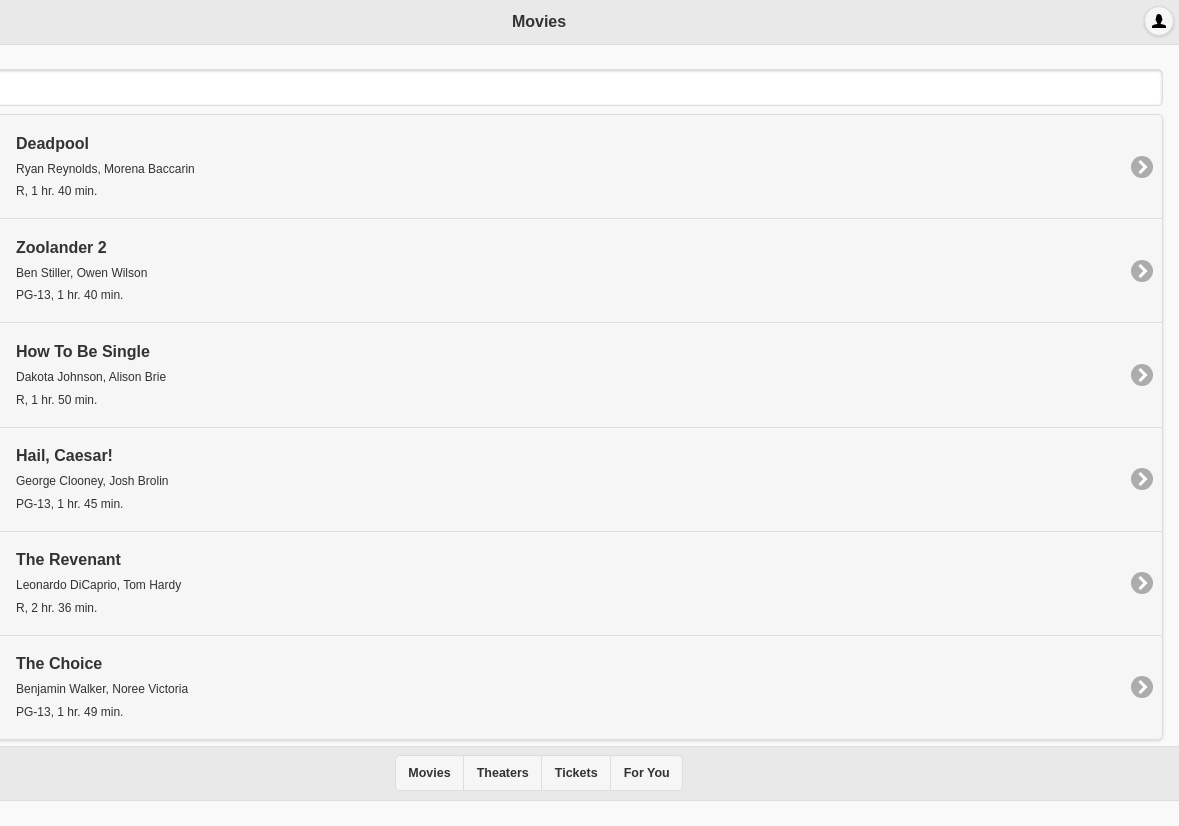
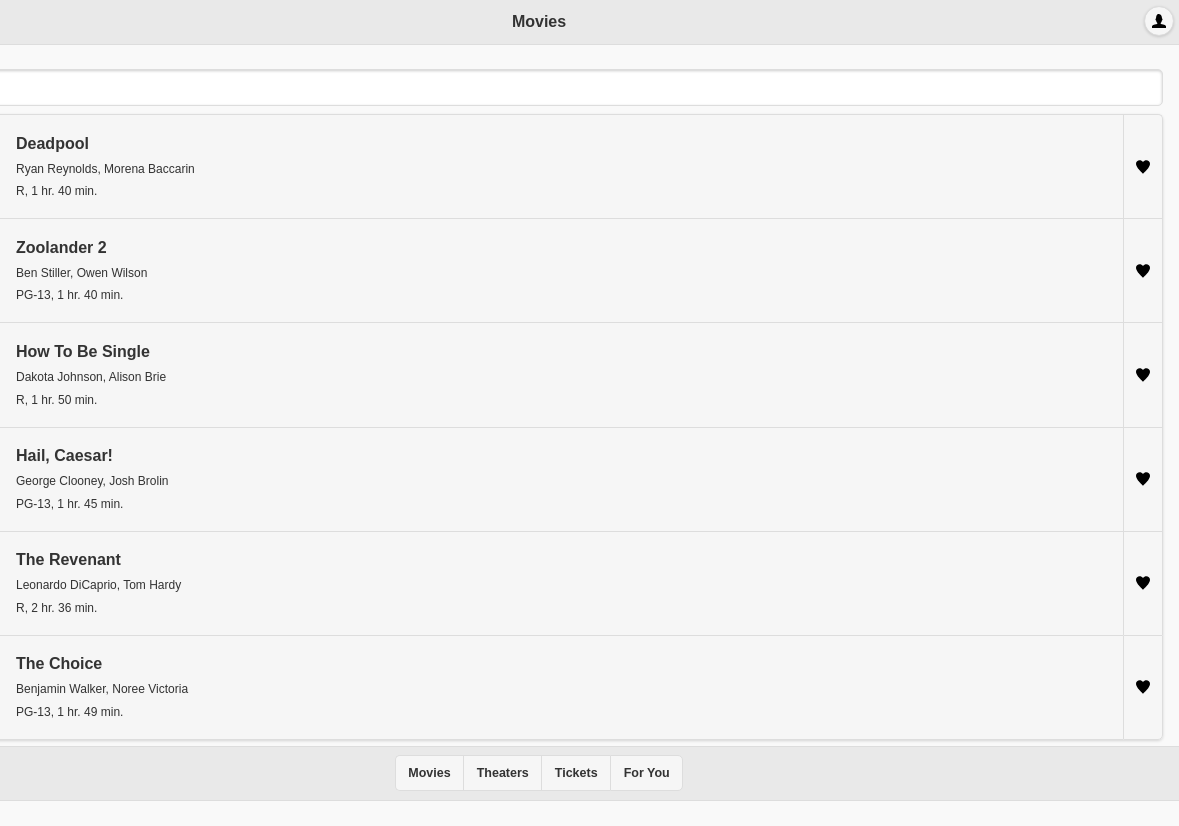
Before and after one commit to evvels2131/is322, a plain HTML site: page midterm/index.html in a window 1280 px wide. Shown: the full height of the page, 101-1280 px from the left. Drawn offline with Linux system fonts and the light colour scheme.

Commit message:
Made a few changes to the list items with the movies

```diff
--- a/midterm/index.html
+++ b/midterm/index.html
@@ -12,7 +12,6 @@
   </head>
 
   <body>
-
     <div data-role="page" id="page_one">
       <div data-role="header" data-position="fixed">
         <h1>Movies</h1>
@@ -28,53 +27,59 @@
 
         <ul data-role="listview" data-filter="true" data-input="#myFilter"
           data-inset="true">
-          <li>
+          <li data-icon="heart" class="ui-nodisc-icon ui-alt-icon">
             <a href="#">
               <img src="img/deadpool.png" class="center_thumbnail">
               <h2>Deadpool</h2>
               <p>Ryan Reynolds, Morena Baccarin</p>
               <p>R, 1 hr. 40 min.</p>
             </a>
+            <a href="#"></a>
           </li>
-          <li>
+          <li data-icon="heart" class="ui-nodisc-icon ui-alt-icon">
             <a href="#">
               <img src="img/zoolander2.png" class="center_thumbnail">
               <h2>Zoolander 2</h2>
               <p>Ben Stiller, Owen Wilson</p>
               <p>PG-13, 1 hr. 40 min.</p>
             </a>
+            <a href="#"></a>
           </li>
-          <li>
+          <li data-icon="heart" class="ui-nodisc-icon ui-alt-icon">
             <a href="#">
               <img src="img/howtobesingle.png" class="center_thumbnail">
               <h2>How To Be Single</h2>
               <p>Dakota Johnson, Alison Brie</p>
               <p>R, 1 hr. 50 min.</p>
             </a>
+            <a href="#"></a>
           </li>
-          <li>
+          <li data-icon="heart" class="ui-nodisc-icon ui-alt-icon">
             <a href="#">
               <img src="img/hailcaesar.png" class="center_thumbnail">
               <h2>Hail, Caesar!</h2>
               <p>George Clooney, Josh Brolin</p>
               <p>PG-13, 1 hr. 45 min.</p>
             </a>
+            <a href="#"></a>
           </li>
-          <li>
+          <li data-icon="heart" class="ui-nodisc-icon ui-alt-icon">
             <a href="#">
               <img src="img/therevenant.png" class="center_thumbnail">
               <h2>The Revenant</h2>
               <p>Leonardo DiCaprio, Tom Hardy</p>
               <p>R, 2 hr. 36 min.</p>
             </a>
+            <a href="#"></a>
           </li>
-          <li>
+          <li data-icon="heart" class="ui-nodisc-icon ui-alt-icon">
             <a href="#">
               <img src="img/thechoice.png" class="center_thumbnail">
               <h2>The Choice</h2>
               <p>Benjamin Walker, Noree Victoria</p>
               <p>PG-13, 1 hr. 49 min.</p>
             </a>
+            <a href="#"></a>
           </li>
         </ul>
       </div> <!-- /content -->
```
